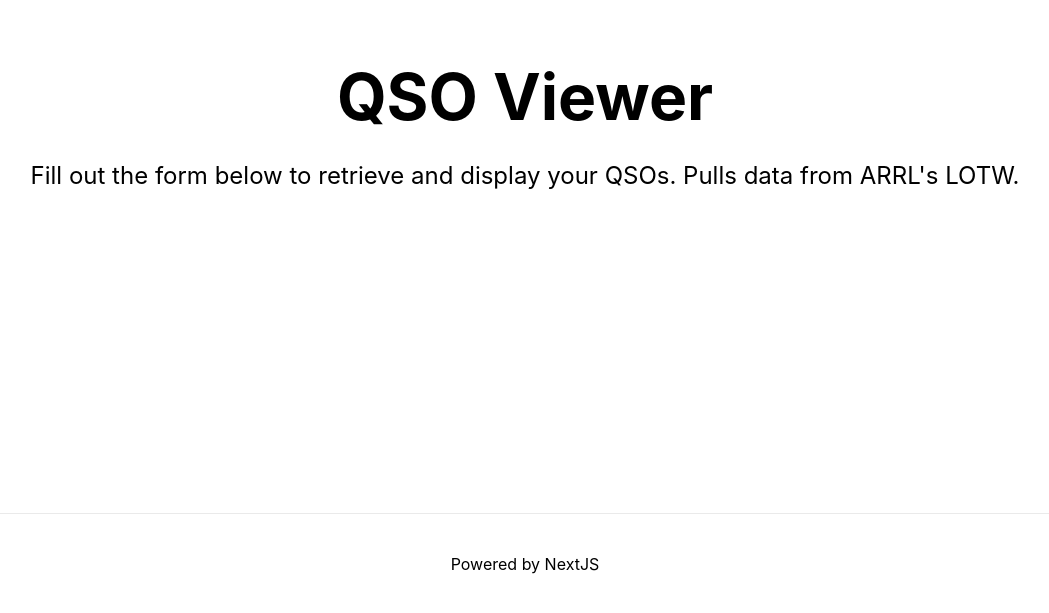
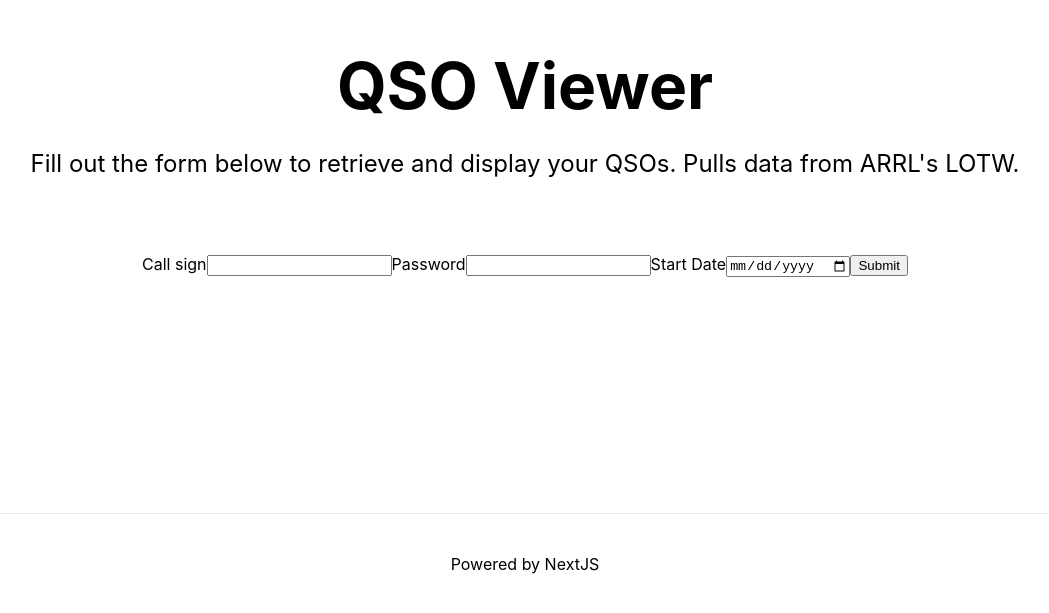
Before and after one commit to dBarboni/qso-viewer, a Next.js app: page / in a window 1280 px wide. Shown: the part 187-800 px from the top of the page, without its empty margins (115-1164 px from the left). Built offline with nearby package versions, Linux system fonts and the light colour scheme.

Commit message:
Add basic form

```diff
--- /dev/null
+++ b/components/Form.js
@@ -0,0 +1,22 @@
+// Form component
+
+export default function Form() {
+    const retrieveData = e => {
+        // Prevent refresh
+        e.preventDefault();
+        // Call LOTW API
+        // Bare minimum needs login, password, qso_query params
+        // qso_startdate not req'd but recommended
+    }
+    return (
+        <form onSubmit={retrieveData}>
+            <label htmlFor="call">Call sign</label>
+            <input type="text" name="call" id="call" required />
+            <label htmlFor="password">Password</label>
+            <input type="password" name="password" id="password" required />
+            <label htmlFor="date">Start Date</label>
+            <input type="date" name="date" id="date" />
+            <button type="Submit">Submit</button>
+        </form>
+    )
+}
--- a/pages/index.js
+++ b/pages/index.js
@@ -1,4 +1,5 @@
 import Head from 'next/head'
+import Form from '../components/Form'
 import styles from '../styles/Home.module.css'
 
 export default function Home() {
@@ -20,7 +21,7 @@ export default function Home() {
         </p>
 
         <div className={styles.grid}>
-
+          <Form />
         </div>
       </main>
 
```
